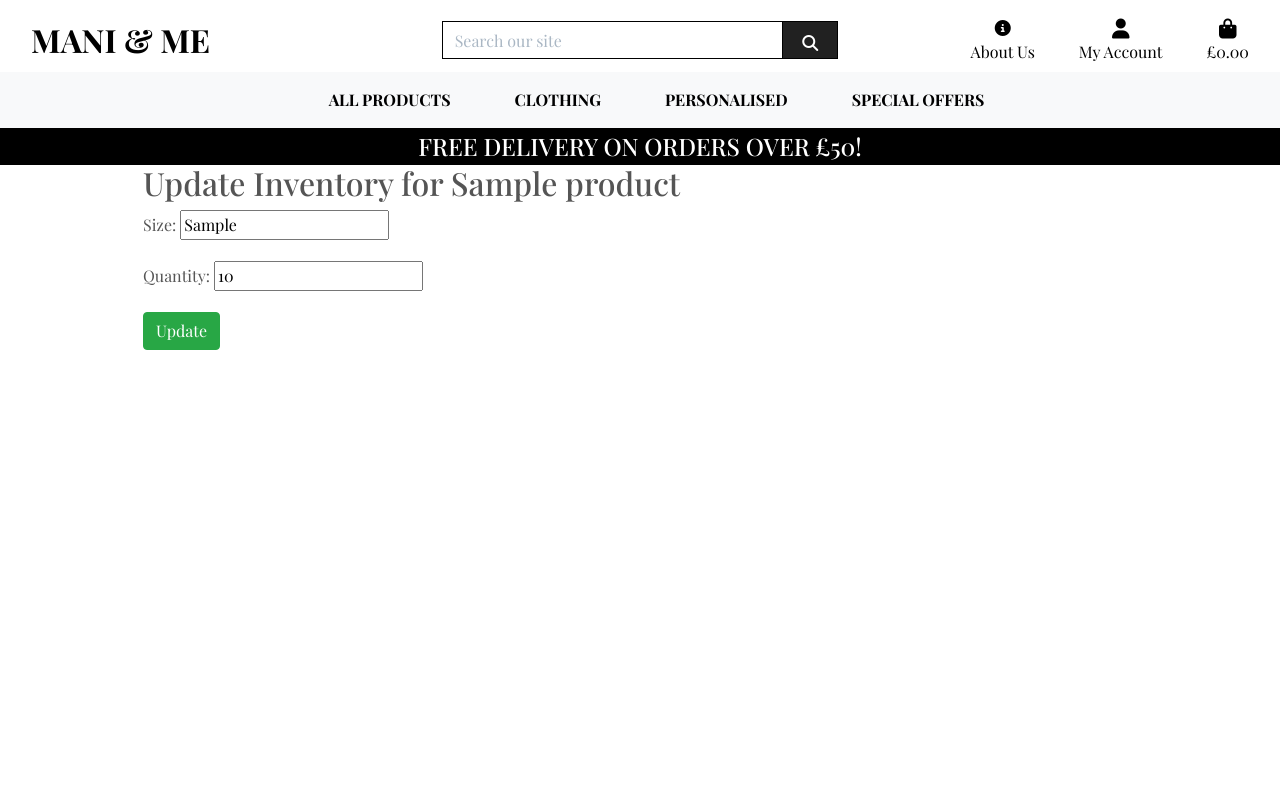
After one commit to Kenya-Rae/mani-and-me, a Django app: page /products/update_inventory/1/ in a window 1280 px wide. The commit adds this page. Run offline with Django 3.2, Linux system fonts and the light colour scheme; a user stored in the database is signed in; tables that the repository leaves empty hold one stand-in row (values such as "Sample post"); some libraries are stand-ins or nearby versions; some web fonts are replaced.

Commit message:
Add inventory models, view and templates

```diff
--- a/products/apps.py
+++ b/products/apps.py
@@ -4,3 +4,6 @@ from django.apps import AppConfig
 class ProductsConfig(AppConfig):
     default_auto_field = 'django.db.models.BigAutoField'
     name = 'products'
+
+    def ready(self):
+        import products.signals
--- a/products/forms.py
+++ b/products/forms.py
@@ -2,7 +2,7 @@ from django import forms
 from django.forms.models import inlineformset_factory
 from crispy_forms.helper import FormHelper
 from crispy_forms.layout import Layout, Submit, Fieldset, Div
-from .models import Product, ProductImage, Category
+from .models import Product, ProductImage, Category, Inventory
 from .widgets import CustomClearableFileInput
 
 
@@ -45,24 +45,27 @@ class ProductImageForm(forms.ModelForm):
         self.helper.form_tag = False  # So crispy doesn't wrap it in another <form> tag
 
 
-# class InventoryForm(forms.ModelForm):
-#     class Meta:
-#         model = Inventory
-#         fields = ['size', 'quantity']
+class InventoryForm(forms.ModelForm):
+    class Meta:
+        model = Inventory
+        fields = ['size', 'quantity']
 
-#     def __init__(self, *args, **kwargs):
-#         super().__init__(*args, **kwargs)
-#         self.helper = FormHelper()
-#         self.helper.form_class = 'form-horizontal'
-#         self.helper.label_class = 'col-md-4'
-#         self.helper.field_class = 'col-md-8'
-#         self.helper.add_input(Submit('submit', 'Submit', css_class='btn btn-primary'))
 
+class InventoryUpdateForm(forms.ModelForm):
+    """ Form to update inventory quantities. """
+    class Meta:
+        model = Inventory
+        fields = ['size', 'quantity']
+
+    def __init__(self, *args, **kwargs):
+        # Check if we are updating existing inventory; if so, pre-populate the form
+        product = kwargs.get('initial', {}).get('product')  # Get the product if it's passed in
+        super().__init__(*args, **kwargs)
+        if product:
+            self.fields['size'].queryset = Inventory.objects.filter(product=product).values_list('size', flat=True).distinct()
+            # Set a default value for size if available
+            self.fields['quantity'].initial = 1  # Set default quantity to 1
 
 ProductImageFormSet = inlineformset_factory(
     Product, ProductImage, form=ProductImageForm, extra=3, can_delete=True
 )
-
-# InventoryFormSet = inlineformset_factory(
-#     Product, Inventory, form=InventoryForm, extra=1, can_delete=True
-# )
--- a/products/models.py
+++ b/products/models.py
@@ -49,16 +49,17 @@ class ProductImage(models.Model):
         return f"Image for {self.product.name}"
 
 
-# class Inventory(models.Model):
-#     """ For tracking inventory - Show customers whats available"""
-#     class Meta: # Change category name in admin view
-#         verbose_name_plural = 'Inventory'
+class Inventory(models.Model):
+    """ For tracking inventory - Show customers whats available"""
 
-#     product = models.ForeignKey(Product, on_delete=models.CASCADE, related_name='inventory')
-#     size = models.CharField(max_length=10, blank=True, null=True)  # Size field (optional)
-#     quantity = models.PositiveIntegerField(default=0)  # Inventory count
+    product = models.ForeignKey(Product, on_delete=models.CASCADE, related_name='inventory')
+    size = models.CharField(max_length=10, blank=True, null=True)
+    quantity = models.PositiveIntegerField(default=0)  # Stock count
 
-#     def __str__(self):
-#         if self.size:
-#             return f"{self.product.name} - Size {self.size}: {self.quantity} in stock"
-#         return f"{self.product.name}: {self.quantity} in stock"
+    class Meta:
+        unique_together = ('product', 'size')  # Prevent duplicate size entries for the same product
+        verbose_name_plural = 'Inventory' # Change category name in admin view
+
+    def __str__(self):
+        size_info = f" - Size: {self.size}" if self.size else " - No Size"
+        return f"{self.product.name}{size_info} - Quantity: {self.quantity}"
--- a/products/templates/products/manage_inventory.html
+++ b/products/templates/products/manage_inventory.html
@@ -25,13 +25,17 @@
                     <li>
                         <strong>Size:</strong> {{ inventory.size }} |
                         <strong>Quantity:</strong> {{ inventory.quantity }}
+                        <a href="{% url 'update_inventory' product.id %}" class="btn btn-sm btn-warning">Update</a>
                     </li>
                 {% endfor %}
             </ul>
         {% else %}
-                <p>No sizes available for this product.</p>
+            <p>Stock: {{ product.inventory.first.quantity }}</p>
+            <a href="{% url 'update_inventory' product.id %}" class="btn btn-sm btn-warning">Update Stock</a>
         {% endif %}
+
     </div>
 {% endfor %}
+
 </div>
 {% endblock %}
--- /dev/null
+++ b/products/templates/products/update_inventory.html
@@ -0,0 +1,21 @@
+{% extends "base.html" %}
+
+{% block page_header %}
+    <div class="container header-container">
+        <div class="row">
+            <div class="col"></div>
+        </div>
+    </div>
+{% endblock %}
+
+{% block content %}
+<div class="overlay"></div>
+<div class="container">
+    <h2>Update Inventory for {{ product.name }}</h2>
+    <form method="POST">
+        {% csrf_token %}
+        {{ form.as_p }}
+        <button type="submit" class="btn btn-success">Update</button>
+    </form>
+</div>
+{% endblock %}
--- a/products/urls.py
+++ b/products/urls.py
@@ -8,4 +8,5 @@ urlpatterns = [
     path('edit/<int:product_id>/', views.edit_product, name='edit_product'),
     path('delete/<int:product_id>/', views.delete_product, name='delete_product'),
     path('manage_inventory/', views.manage_inventory, name='manage_inventory'),
+    path('update_inventory/<int:product_id>/', views.update_inventory, name='update_inventory'),
 ]
--- a/products/views.py
+++ b/products/views.py
@@ -9,8 +9,8 @@ from django.http import JsonResponse
 
 from django.forms.models import inlineformset_factory
 from django.forms import modelformset_factory
-from .models import Product, Category
-from .forms import ProductImage, ProductForm, ProductImageFormSet, ProductImageForm
+from .models import Product, Category, Inventory
+from .forms import ProductImage, ProductForm, ProductImageFormSet, ProductImageForm, InventoryForm, InventoryUpdateForm
 
 # Create your views here.
 
@@ -101,9 +101,24 @@ def add_product(request):
     if request.method == 'POST':
         form = ProductForm(request.POST, request.FILES)
         if form.is_valid():
-            form.save()
-            messages.success(request, 'Successfully added product!')
-            return redirect(reverse('product_info', args=[form.instance.id]))
+            product = form.save()
+
+            # Check if product has sizes
+            if product.has_sizes:
+                # Add inventory for different sizes (you can add any sizes you want)
+                sizes = ['S', 'M', 'L']  # Example sizes, modify as needed
+
+                for size in sizes:
+                    Inventory.objects.create(
+                        product=product,
+                        size=size,
+                        quantity=1  # Default quantity
+                    )
+                messages.success(request, 'Successfully added product with sizes!')
+            else:
+                messages.success(request, 'Successfully added product!')
+
+            return redirect(reverse('product_info', args=[product.id]))
         else:
             messages.error(request, 'Failed to add product. Please ensure the form is valid.')
     else:
@@ -150,15 +165,56 @@ def delete_product(request, product_id):
 
 @login_required
 def manage_inventory(request):
-    """ View to display all products with inventory details. """
+    """ Get all products and inventory information """
     if not request.user.is_superuser:
         messages.error(request, 'Sorry, only store owners can do that.')
         return redirect(reverse('home'))
 
-    products = Product.objects.all()  # Get all products
+    products = Product.objects.prefetch_related('inventory').all()
+    return render(request, 'products/manage_inventory.html', {'products': products})
 
-    context = {
-        'products': products,
-    }
 
-    return render(request, 'products/manage_inventory.html', context)
+@login_required
+def update_inventory(request, product_id):
+    """ Allows users to update inventory stock for a product """
+    if not request.user.is_superuser:
+        messages.error(request, 'Sorry, only store owners can do that.')
+        return redirect(reverse('home'))
+
+    product = get_object_or_404(Product, id=product_id)
+
+    # Get inventory associated with this product
+    inventory = Inventory.objects.filter(product=product)
+
+    if request.method == 'POST':
+        form = InventoryUpdateForm(request.POST, initial={'product': product})
+        if form.is_valid():
+            size = form.cleaned_data.get('size')
+            quantity = form.cleaned_data.get('quantity')
+
+            # Check if the size already exists
+            existing_inventory = Inventory.objects.filter(product=product, size=size).first()
+
+            if existing_inventory:
+                # If size exists, update quantity instead of creating new
+                existing_inventory.quantity = quantity
+                existing_inventory.save()
+                messages.success(request, f"Updated stock for size {size}.")
+            else:
+                # Add new size only if it's not already there
+                Inventory.objects.create(product=product, size=size, quantity=quantity)
+                messages.success(request, f"Added new size {size}.")
+
+            return redirect('manage_inventory')
+    else:
+        # Pre-fill the form with the current inventory (size and quantity)
+        inventory_item = inventory.first() if inventory.exists() else None
+        form = InventoryUpdateForm(
+            initial={
+                'product': product,
+                'size': inventory_item.size if inventory_item else 'M',  # Default to 'M' if no inventory exists
+                'quantity': inventory_item.quantity if inventory_item else 1,  # Default to 1 if no inventory exists
+            }
+        )
+
+    return render(request, 'products/update_inventory.html', {'form': form, 'product': product})
--- a/templates/base.html
+++ b/templates/base.html
@@ -84,7 +84,7 @@
                           {% if request.user.is_authenticated %}
                               {% if request.user.is_superuser %}
                                   <a href="{% url 'add_product' %}" class="dropdown-item">Product Management</a>
-                                  <a href="" class="dropdown-item">Inventory Management</a>
+                                  <a href="{% url 'manage_inventory' %}" class="dropdown-item">Inventory Management</a>
                               {% endif %}
                               <a href="{% url 'profile' %}" class="dropdown-item">My Profile</a>
                               <a href="{% url 'account_logout' %}" class="dropdown-item">Logout</a>
--- a/templates/includes/mobile-top-header.html
+++ b/templates/includes/mobile-top-header.html
@@ -45,7 +45,7 @@
           {% if request.user.is_authenticated %}
               {% if request.user.is_superuser %}
                   <a href="{% url 'add_product' %}" class="dropdown-item">Product Management</a>
-                  <a href="" class="dropdown-item">Inventory Management</a>
+                  <a href="{% url 'manage_inventory' %}" class="dropdown-item">Inventory Management</a>
               {% endif %}
               <a href="" class="dropdown-item">My Profile</a>
               <a href="{% url 'account_logout' %}" class="dropdown-item">Logout</a>
```
Also changed, not shown: bag/views.py (+39 -16 lines), products/admin.py (+7 -8 lines), products/signals.py (added, +26 -0 lines), products/templates/products/product_info.html (+29 -5 lines), products/migrations/0006_inventory.py (added). Lines whose indentation alone changed are shown as unchanged.
